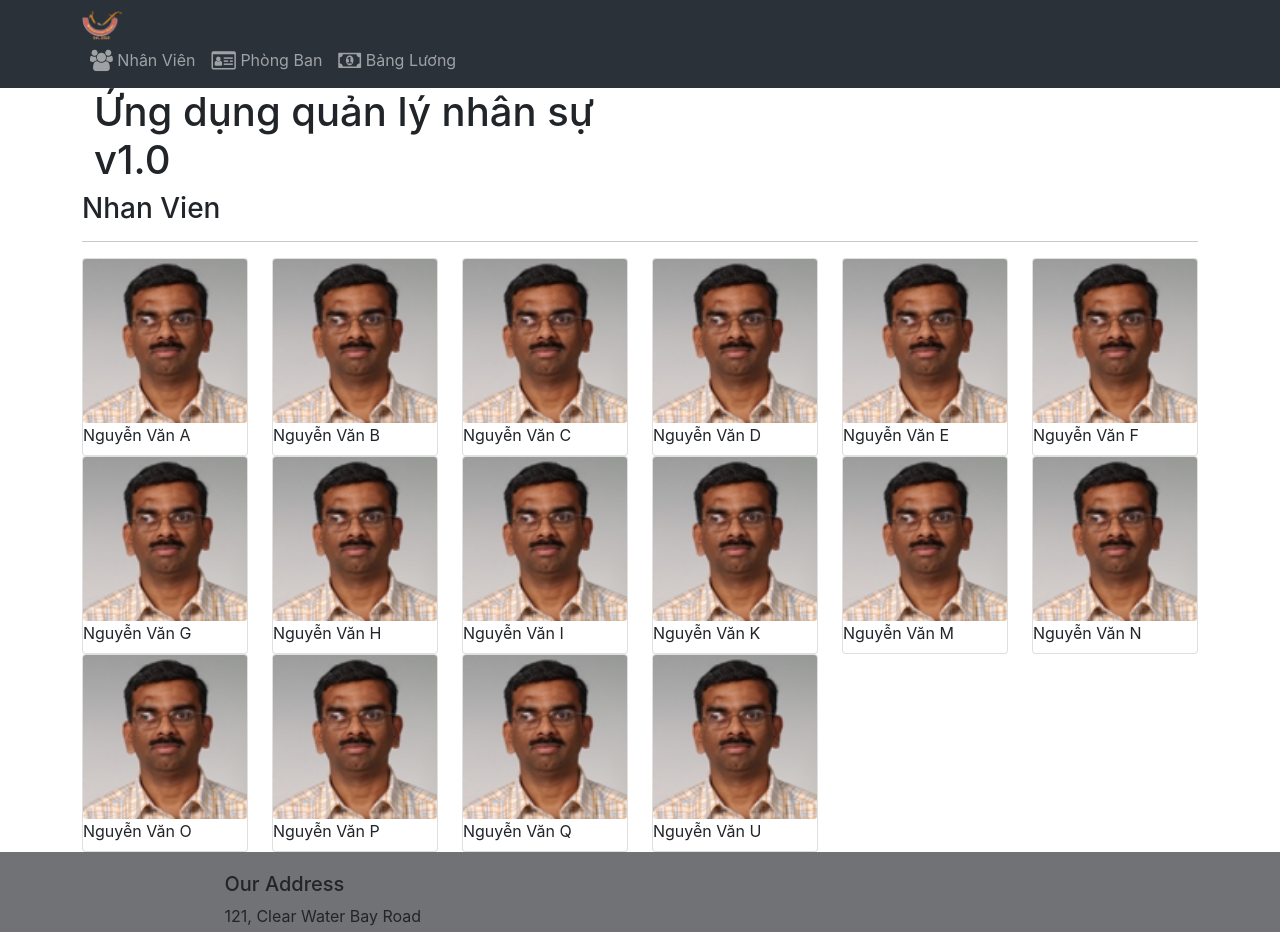
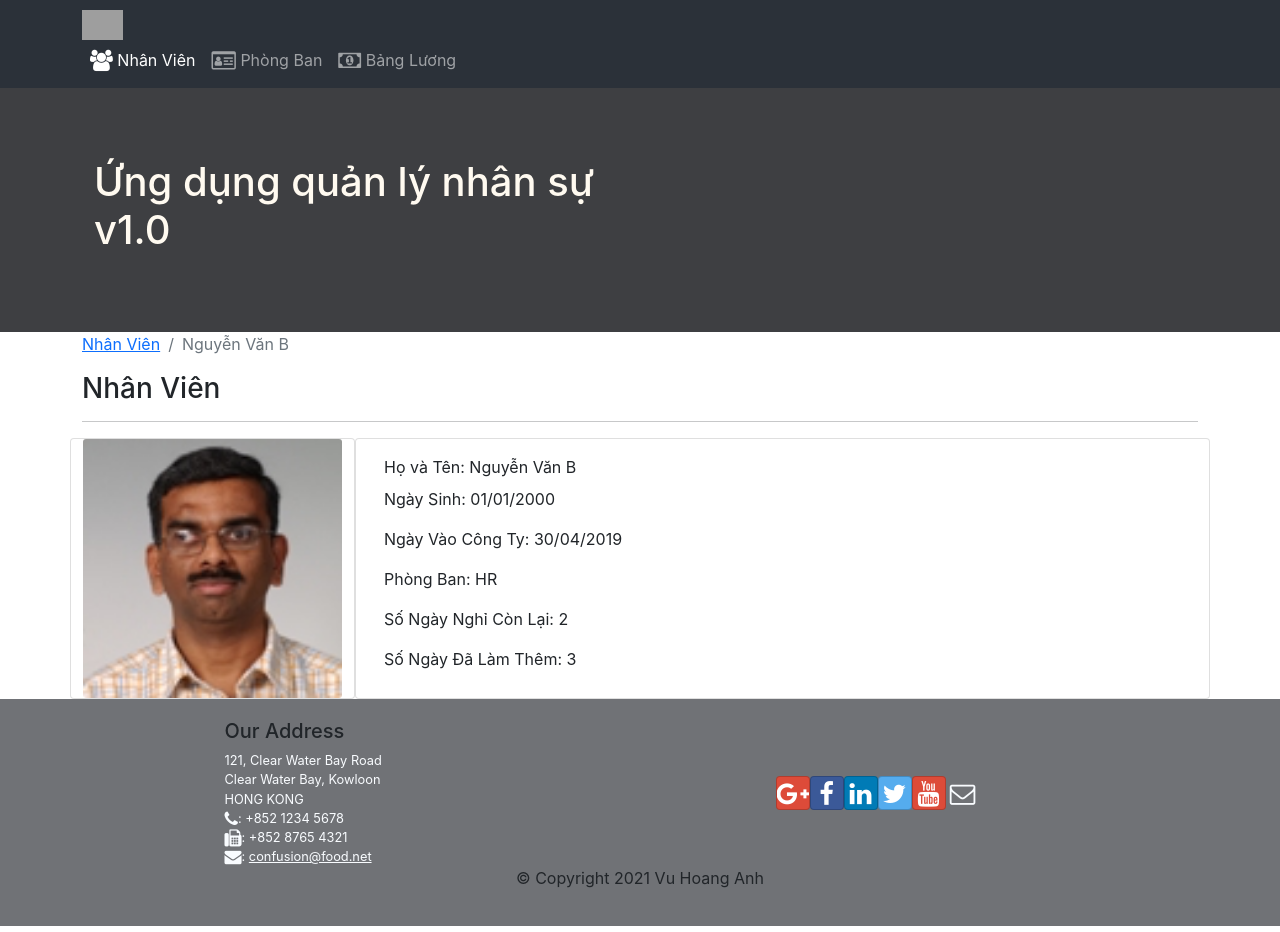
Before and after one commit to nhattienst577/FunixReactJsAssignment, a React (Create React App) app: page /nhan-vien/1 in a window 1280 px wide. Before the commit this address led to /nhanvien. Shown: the top 932 px of the page. Built offline with nearby package versions, Linux system fonts and the light colour scheme; grey boxes are pictures that could not be loaded.

Commit message:
Hoan thanh tinh huong 2

```diff
--- a/src/App.css
+++ b/src/App.css
@@ -19,18 +19,18 @@
   margin:0px auto;
   padding: 20px 0px 20px 0px;
 }
-.jumbotron {
+.Jumbotron {
   padding:70px 30px 70px 30px;
   margin:0px auto;
   background: #3e3f42 ;
   color:floralwhite;
 }
 
-/* address{
+address{
   font-size:80%;
   margin:0px;
   color:#F9fcff;
-} */
+}
 
 .navbar-dark {
   background-color: #2b3139;
--- a/src/components/FooterComponent.js
+++ b/src/components/FooterComponent.js
@@ -1,5 +1,4 @@
 import React from "react";
-import { Link } from "react-router-dom";
 
 function Footer(props) {
   return (
@@ -20,7 +19,9 @@ function Footer(props) {
               <i className="fa fa-fax fa-lg"></i>: +852 8765 4321
               <br />
               <i className="fa fa-envelope fa-lg"></i>:{" "}
-              <a href="mailto:confusion@food.net">confusion@food.net</a>
+              <a href="mailto:confusion@food.net" style={{ color: "#F9fcff" }}>
+                confusion@food.net
+              </a>
             </address>
           </div>
           <div className="col-12 col-sm-4 align-self-center">
@@ -55,7 +56,11 @@ function Footer(props) {
               >
                 <i className="fa fa-youtube"></i>
               </a>
-              <a className="btn btn-social-icon" href="mailto:">
+              <a
+                className="btn btn-social-icon"
+                href="mailto:"
+                style={{ color: "#F9fcff" }}
+              >
                 <i className="fa fa-envelope-o"></i>
               </a>
             </div>
@@ -63,7 +68,7 @@ function Footer(props) {
         </div>
         <div className="row justify-content-center">
           <div className="col-auto">
-            <p>© Copyright 2018 Ristorante Con Fusion</p>
+            <p>© Copyright 2021 Vu Hoang Anh</p>
           </div>
         </div>
       </div>
--- a/src/components/MainComponent.js
+++ b/src/components/MainComponent.js
@@ -18,16 +18,32 @@ class Main extends Component {
   }
 
   render() {
+    const StaffWithId = ({ match }) => {
+      return (
+        <StaffDetail
+          staff={
+            this.state.staffs.filter(
+              (staff) => staff.id === parseInt(match.params.id, 10)
+            )[0]
+          }
+          profile={this.state.staffs.filter(
+            (info) => info.id === parseInt(match.params.id, 10)
+          )}
+        />
+      );
+    };
+
     return (
       <div>
         <Header />
         <Switch>
           <Route
             exact
-            path="/nhanvien"
+            path="/nhan-vien"
             component={() => <StaffList staffs={this.state.staffs} />}
           />
-          <Redirect to="/nhanvien" />
+          <Route path="/nhan-vien/:id" component={StaffWithId} />
+          <Redirect to="/nhan-vien" />
         </Switch>
         <Footer />
       </div>
--- a/src/components/StaffComponent.js
+++ b/src/components/StaffComponent.js
@@ -1,11 +1,20 @@
 import React from "react";
-import { Card, CardImg, CardTitle } from "reactstrap";
+import {
+  Card,
+  CardImg,
+  CardTitle,
+  Breadcrumb,
+  BreadcrumbItem,
+} from "reactstrap";
+import { Link } from "react-router-dom";
 
 function RenderStaffItem({ staff }) {
   return (
     <Card className="App">
-      <CardImg width="100%" src={staff.image} alt={staff.name} />
-      <CardTitle>{staff.name}</CardTitle>
+      <Link to={`/nhan-vien/${staff.id}`}>
+        <CardImg width="100%" src={staff.image} alt={staff.name} />
+        <CardTitle>{staff.name}</CardTitle>
+      </Link>
     </Card>
   );
 }
@@ -18,11 +27,18 @@ const StaffList = (props) => {
       </div>
     );
   });
+
   return (
     <div className="container">
       <div className="row">
+        <Breadcrumb>
+          <BreadcrumbItem>
+            <Link to="/nhan-vien">App</Link>
+          </BreadcrumbItem>
+          <BreadcrumbItem active>Nhân Viên</BreadcrumbItem>
+        </Breadcrumb>
         <div className="col-12">
-          <h3>Nhan Vien</h3>
+          <h3>Nhân Viên</h3>
           <hr />
         </div>
       </div>
--- a/src/components/StaffDetailComponent.js
+++ b/src/components/StaffDetailComponent.js
@@ -1,5 +1,14 @@
 import React from "react";
-import { Card, CardImg, CardBody, CardText, CardTitle } from "reactstrap";
+import {
+  Card,
+  CardImg,
+  CardBody,
+  CardText,
+  CardTitle,
+  Breadcrumb,
+  BreadcrumbItem,
+} from "reactstrap";
+import { Link } from "react-router-dom";
 import dateFormat from "dateformat";
 
 function RenderStaff({ staff }) {
@@ -42,10 +51,16 @@ function RenderProfile({ profile }) {
 }
 
 const StaffDetail = (props) => {
-  if (props.staff != null) {
+  if (props.staff != null)
     return (
       <div className="container">
         <div className="row">
+          <Breadcrumb>
+            <BreadcrumbItem>
+              <Link to="/nhan-vien">Nhân Viên</Link>
+            </BreadcrumbItem>
+            <BreadcrumbItem active>{props.staff.name}</BreadcrumbItem>
+          </Breadcrumb>
           <div className="col-12">
             <h3>Nhân Viên</h3>
             <hr />
@@ -57,7 +72,7 @@ const StaffDetail = (props) => {
         </div>
       </div>
     );
-  } else {
+  else {
     return <div></div>;
   }
 };
```
